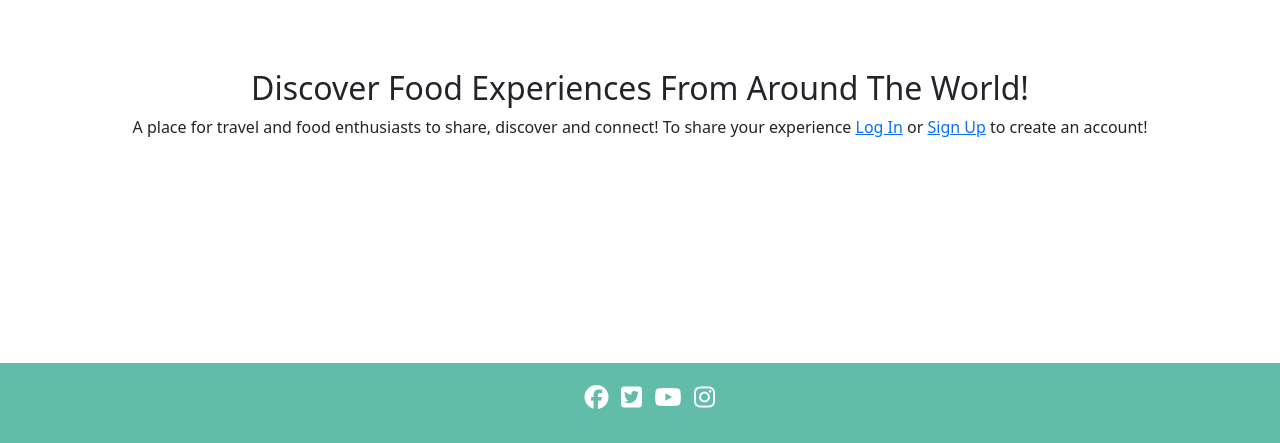
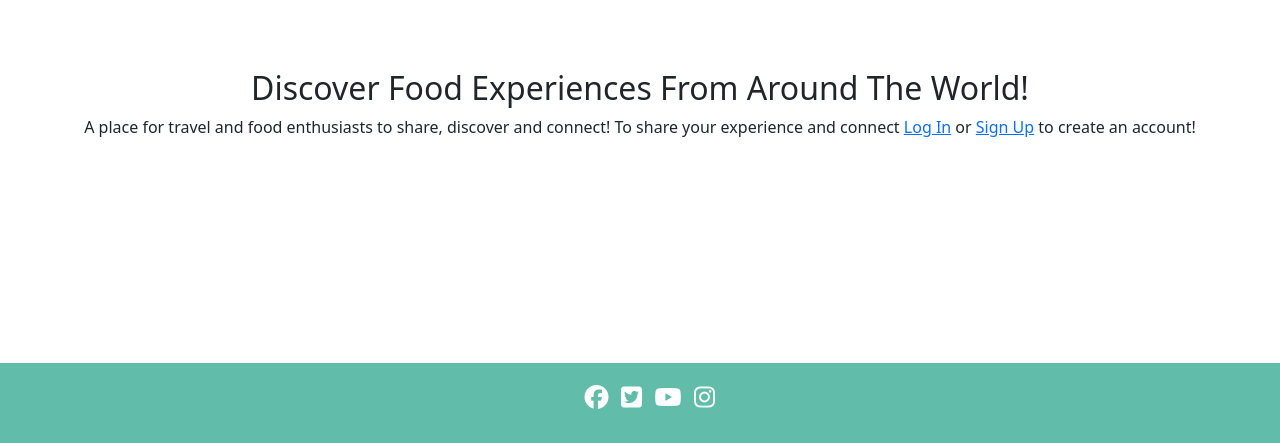
Before and after one commit to Simiine/travelling-foodie, a Django app: page / in a window 1280 px wide. Shown: the part 357-800 px from the top of the page. Run offline with Django 3.2, Linux system fonts and the light colour scheme; data that the repository does not hold is empty; some libraries are stand-ins or nearby versions.

Commit message:
Edit welcome text index

```diff
--- a/templates/index.html
+++ b/templates/index.html
@@ -14,7 +14,7 @@
                 Discover Food Experiences From Around The World!
             </h2>
             <p>
-                A place for travel and food enthusiasts to share, discover and connect! To share your experience <a href="{% url 'account_login' %}" aria-label="Go to Login page">Log In</a> or <a href="{% url 'account_signup' %}" aria-label="Go to sign up page">Sign Up</a> to create an account!
+                A place for travel and food enthusiasts to share, discover and connect! To share your experience and connect <a href="{% url 'account_login' %}" aria-label="Go to Login page">Log In</a> or <a href="{% url 'account_signup' %}" aria-label="Go to sign up page">Sign Up</a> to create an account!
             </p>
         </div>
 
```
